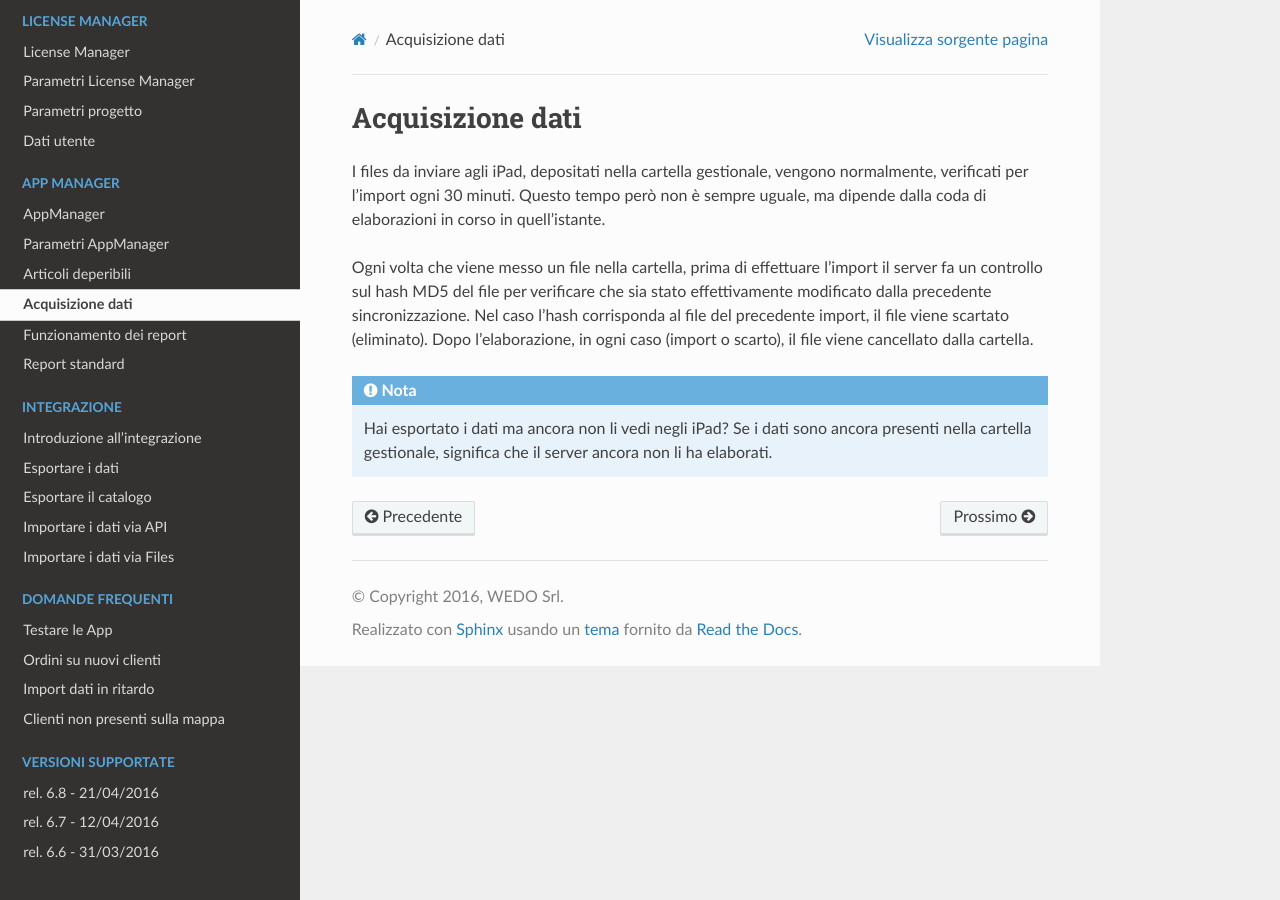
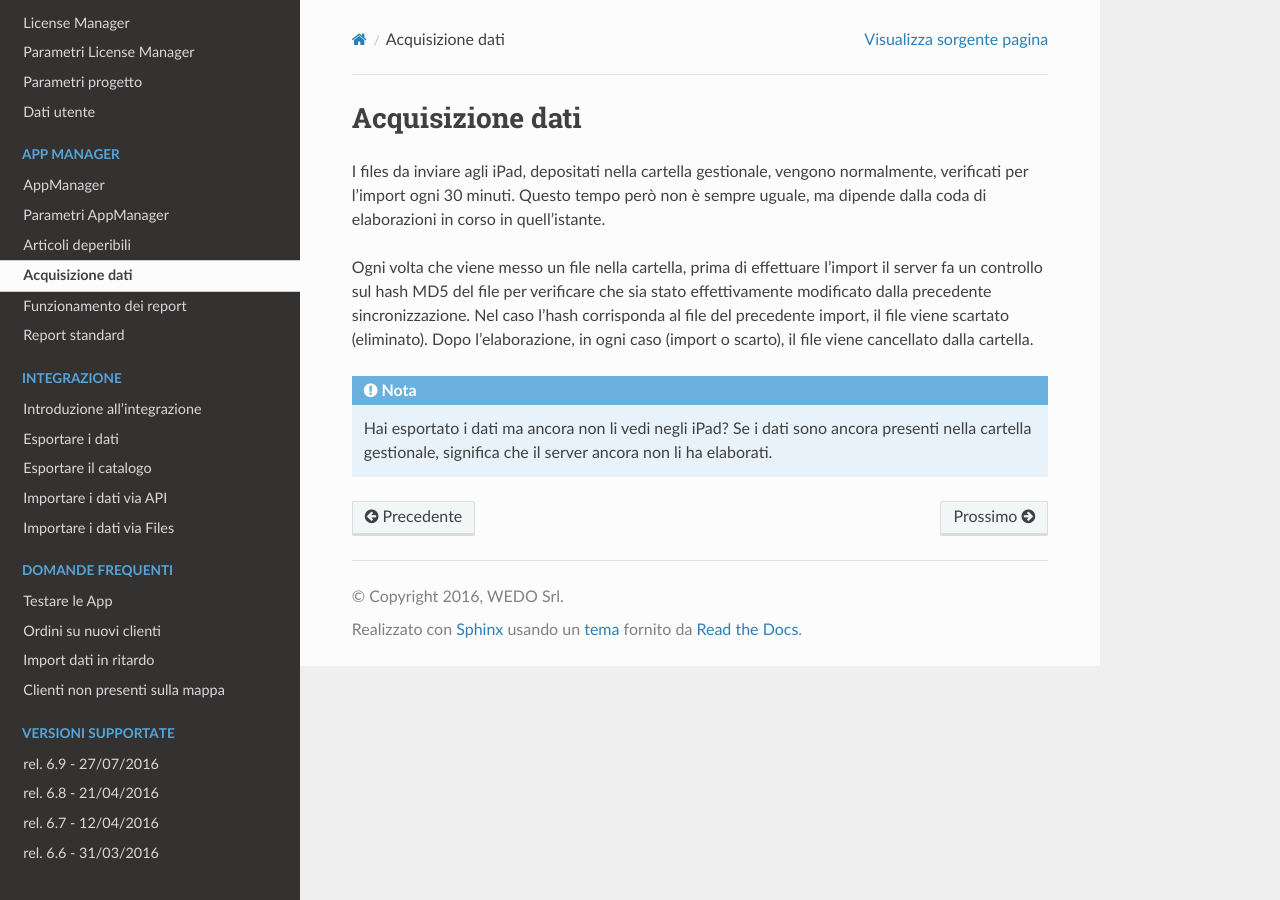
Before and after one commit to wedoit-io/doc-icommerce, a Sphinx documentation site: the page built from source/acquisizione-dati.rst, in a window 1280 px wide. Built offline with Sphinx 7.4.7 and the Read the Docs theme 2.0.0, drawn with Linux system fonts in a browser that asks for light colours.

Commit message:
Update index.rst

```diff
--- a/source/index.rst
+++ b/source/index.rst
@@ -84,6 +84,7 @@ La documentazione è organizzata nelle seguenti sezioni:
   :maxdepth: 2
   :caption: Versioni supportate
 
+  release-6-9
   release-6-8
   release-6-7
   release-6-6
```
